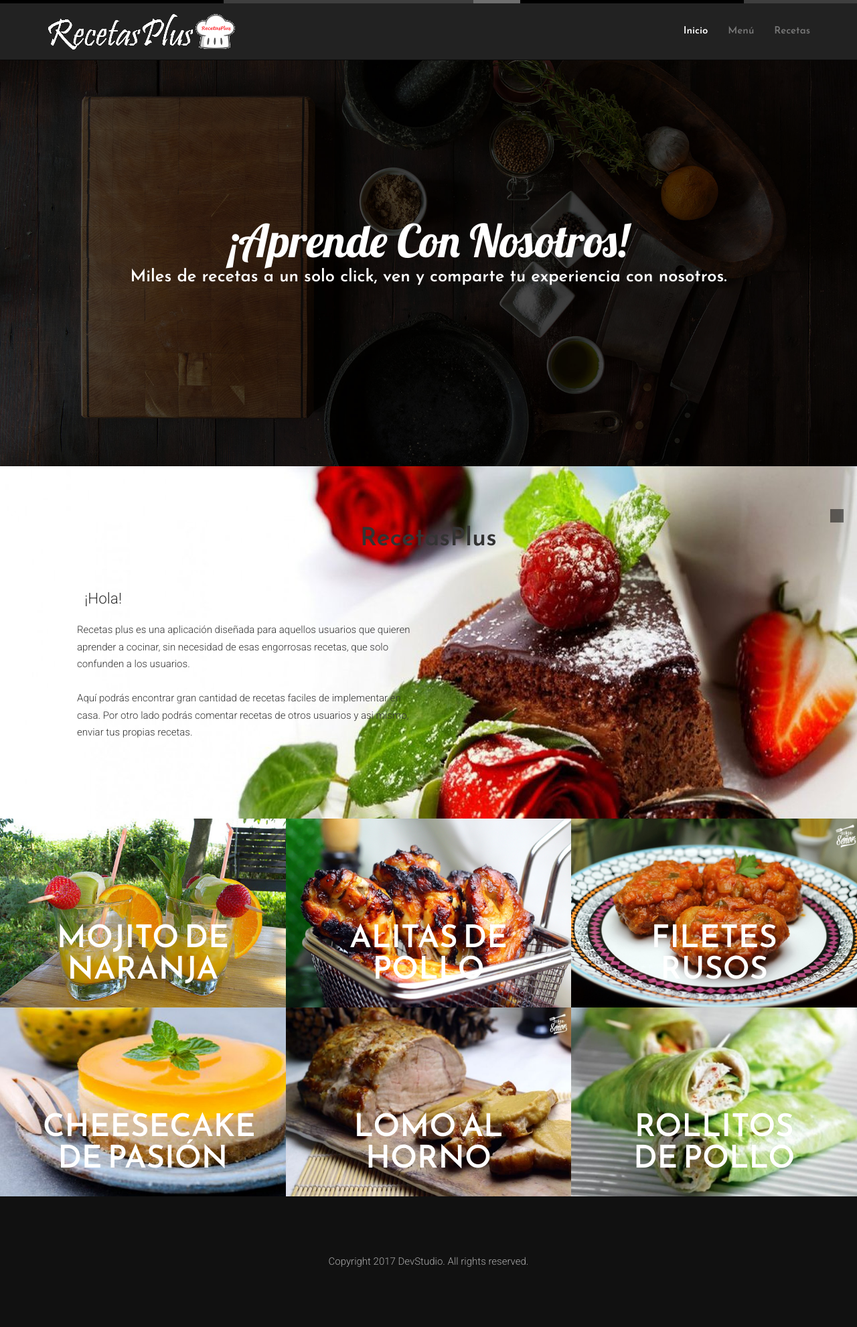
After one commit to MiguelMike93/PlusRecetas, a PHP site: page /index.php in a window 1280 px wide. The commit adds this page. Shown: the whole page at 67% size. Run offline with PHP 8.4, Linux system fonts and the light colour scheme.

Commit message:
Envio y recepcion de una variable(ID receta) por Post y Get para cargar receta

```diff
--- /dev/null
+++ b/RecetasPlus/index.php
@@ -0,0 +1,380 @@
+<!DOCTYPE html>
+<html lang="es">
+<head>
+<meta charset="UTF-8" />
+<meta http-equiv="Content-Type" content="text/html; charset=utf-8" />
+<meta name="viewport" content="width=device-width, initial-scale=1, maximum-scale=1, user-scalable=no">
+<title>RecetasPlus</title>
+
+<!-- Google fonts -->
+<link href='http://fonts.googleapis.com/css?family=Roboto:400,300,700' rel='stylesheet' type='text/css'>
+<link href='http://fonts.googleapis.com/css?family=Lobster' rel='stylesheet' type='text/css'>
+<link href='http://fonts.googleapis.com/css?family=Josefin+Sans:600' rel='stylesheet' type='text/css'>
+
+
+<!-- bootstrap -->
+<link rel="stylesheet" href="assets/bootstrap/css/bootstrap.min.css" />
+
+<!-- animate.css -->
+<link rel="stylesheet" href="assets/animate/animate.css" />
+<link rel="stylesheet" href="assets/animate/set.css" />
+
+<!-- gallery -->
+<link rel="stylesheet" href="assets/gallery/blueimp-gallery.min.css">
+
+<!-- favicon -->
+<link rel="shortcut icon" type="image/x-icon" href="/images/faviconRP.ico" />
+<link rel="icon" href="images/faviconRP.ico" type="image/x-icon">
+
+
+<link rel="stylesheet" href="assets/style.css">
+
+</head>
+
+<body>
+<div class="topbar animated fadeInLeftBig"></div>
+
+<!-- Header Starts -->
+<div class="navbar-wrapper">
+      <div class="container">
+
+        <div class="navbar navbar-inverse navbar-fixed-top" role="navigation" id="top-nav">
+          <div class="container">
+            <div class="navbar-header">
+              <!-- Logo Starts -->
+              <a class="navbar-brand" href="#home"><img src="images/Logo.png" alt="logo"></a>
+              <!-- #Logo Ends -->
+
+
+              <button type="button" class="navbar-toggle collapsed" data-toggle="collapse" data-target=".navbar-collapse">
+                <span class="sr-only">Toggle navigation</span>
+                <span class="icon-bar"></span>
+                <span class="icon-bar"></span>
+                <span class="icon-bar"></span>
+              </button>
+
+            </div>
+
+
+            <!-- Nav Starts -->
+            <div class="navbar-collapse  collapse">
+              <ul class="nav navbar-nav navbar-right scroll">
+                 <li class="active"><a href="#home">Inicio</a></li>
+                 <li ><a href="#menu">Menú</a></li>
+                 <li ><a href="#foods">Recetas</a></li>
+                 <!--<li ><a href="#partners">Partners</a></li>-->
+                 <!--<li ><a href="#contact">Contact</a></li>-->
+              </ul>
+            </div>
+            <!-- #Nav Ends -->
+
+          </div>
+        </div>
+
+      </div>
+    </div>
+<!-- #Header Starts -->
+
+
+
+
+<div id="home">
+<!-- Slider Starts -->
+<div class="banner">
+          <img src="images/back.jpg" alt="banner" class="img-responsive">
+          <div class="caption">
+            <div class="caption-wrapper">
+              <div class="caption-info">
+              <i class="fa fa-coffee fa-5x animated bounceInDown"></i>
+              <h1 class="animated bounceInUp">¡Aprende con Nosotros!</h1>
+              <p class="animated bounceInLeft">Miles de recetas a un solo click, ven y comparte tu experiencia con nosotros.</p>
+             <a href="#menu" class="explore animated bounceInDown"><i class="fa fa-angle-down  fa-3x"></i></a>
+              </div>
+            </div>
+          </div>
+</div>
+<!-- #Slider Ends -->
+</div>
+
+<!-- Cirlce Starts -->
+<div id="menu"  class="container spacer about">
+<h2 class="text-center wowload fadeInUp">RecetasPlus</h2>
+  <div class="row">
+  <div class="col-sm-6 wowload fadeInLeft">
+    <h4><i class="fa fa-camera-retro"></i> ¡Hola! </h4>
+    <p>Recetas plus es una aplicación diseñada para aquellos usuarios que quieren aprender a cocinar, sin necesidad de esas engorrosas recetas, que solo confunden a los usuarios.</p>
+    <p>Aquí podrás encontrar gran cantidad de recetas faciles de implementar en casa. Por otro lado podrás comentar recetas de otros usuarios y asi mismo, enviar tus propias recetas.</p>
+
+
+  </div>
+
+      <!-- menus -->
+
+
+
+  </div>
+  </div>
+
+
+</div>
+<!-- #Cirlce Ends -->
+
+
+<!-- works -->
+<div id="foods"  class=" clearfix grid">
+    <figure class="effect-oscar  wowload fadeInUp">
+        <img src="images/portfolio/1.jpg" alt="img01"/>
+        <figcaption>
+            <h2>Mojito de Naranja</h2>
+            <p>¿Te interesa? Síguenos...<br>
+              <?php
+              $var="holiii";
+              ?>
+            <a href="recipe1.php?variable=1">Ver más </a></p>
+        </figcaption>
+    </figure>
+     <figure class="effect-oscar  wowload fadeInUp">
+        <img src="images/portfolio/2.jpg" alt="img01"/>
+        <figcaption>
+            <h2>Alitas de Pollo</h2>
+            <p>¿Te interesa? Síguenos...<br>
+            <a href="recipe1.php?variable=2">Ver más</a></p>
+        </figcaption>
+    </figure>
+     <figure class="effect-oscar  wowload fadeInUp">
+        <img src="images/portfolio/3.jpg" alt="img01"/>
+        <figcaption>
+            <h2>Filetes Rusos</h2>
+            <p>¿Te interesa? Síguenos...<br>
+            <a href="recipe1.php?variable=3">Ver más</a></p>
+        </figcaption>
+    </figure>
+     <figure class="effect-oscar  wowload fadeInUp">
+        <img src="images/portfolio/4.jpg" alt="img01"/>
+        <figcaption>
+            <h2>Cheesecake de pasión</h2>
+            <p>¿Te interesa? Síguenos...<br>
+            <a href="recipe1.php?variable=4">Ver más</a></p>
+        </figcaption>
+    </figure>
+
+     <figure class="effect-oscar  wowload fadeInUp">
+        <img src="images/portfolio/5.jpg" alt="img01"/>
+        <figcaption>
+            <h2>Lomo al Horno</h2>
+            <p>¿Te interesa? Síguenos...<br>
+            <a href="recipe1.php?variable=5">Ver más</a></p>
+        </figcaption>
+    </figure>
+    <figure class="effect-oscar  wowload fadeInUp">
+        <img src="images/portfolio/6.jpg" alt="img01"/>
+        <figcaption>
+            <h2>Rollitos de pollo</h2>
+            <p>¿Te interesa? Síguenos...<br>
+            <a href="recipe1.php?variable=6">Ver más</a></p>
+        </figcaption>
+    </figure>
+
+
+
+
+
+</div>
+<!-- works -->
+<!--
+
+
+<div id="partners" class="container spacer ">
+  <h2 class="text-center  wowload fadeInUp">Some of our happy customers</h2>
+  <div class="clearfix">
+    <div class="col-sm-6 col-sm-offset-3">
+
+
+    <div id="carousel-testimonials" class="carousel slide testimonails  wowload fadeInRight" data-ride="carousel">
+    <div class="carousel-inner">
+      <div class="item active animated bounceInRight row">
+      <div class="animated slideInLeft col-xs-2"><img alt="portfolio" src="images/team/1.jpg" width="100" class="img-circle img-responsive"></div>
+      <div  class="col-xs-10">
+      <p> I must explain to you how all this mistaken idea of denouncing pleasure and praising pain was born and I will give you a complete account of the system, and expound the actual teachings of the great explorer of the truth, the master-builder of human happiness. </p>
+      <span>Angel Smith - <b>eshop Canada</b></span>
+      </div>
+      </div>
+      <div class="item  animated bounceInRight row">
+      <div class="animated slideInLeft col-xs-2"><img alt="portfolio" src="images/team/2.jpg" width="100" class="img-circle img-responsive"></div>
+      <div  class="col-xs-10">
+      <p>No one rejects, dislikes, or avoids pleasure itself, because it is pleasure, but because those who do not know how to pursue pleasure rationally encounter consequences that are extremely painful.</p>
+      <span>John Partic - <b>Crazy Pixel</b></span>
+      </div>
+      </div>
+      <div class="item  animated bounceInRight row">
+      <div class="animated slideInLeft  col-xs-2"><img alt="portfolio" src="images/team/3.jpg" width="100" class="img-circle img-responsive"></div>
+      <div  class="col-xs-10">
+      <p>On the other hand, we denounce with righteous indignation and dislike men who are so beguiled and demoralized by the charms of pleasure of the moment, so blinded by desire, that they cannot foresee the pain and trouble that are bound to ensue.</p>
+      <span>Harris David - <b>Jet London</b></span>
+      </div>
+      </div>
+  </div>
+  -->
+
+   <!-- Indicators -->
+   <!--
+    <ol class="carousel-indicators">
+    <li data-target="#carousel-testimonials" data-slide-to="0" class="active"></li>
+    <li data-target="#carousel-testimonials" data-slide-to="1"></li>
+    <li data-target="#carousel-testimonials" data-slide-to="2"></li>
+    </ol>
+    -->
+    <!-- Indicators -->
+  </div>
+
+
+
+    </div>
+  </div>
+
+
+<!-- team -->
+<!--
+<h3 class="text-center  wowload fadeInUp">Our Chefs</h3>
+<p class="text-center  wowload fadeInLeft">Our chefs that is making everything possible</p>
+<div class="row grid team  wowload fadeInUpBig">
+  <div class=" col-sm-3 col-xs-6">
+  <figure class="effect-chico">
+        <img src="images/team/8.jpg" alt="img01" class="img-responsive" />
+        <figcaption>
+            <p><b>Barbara Husto</b><br>Senior Chef</p>
+        </figcaption>
+    </figure>
+    </div>
+
+    <div class=" col-sm-3 col-xs-6">
+  <figure class="effect-chico">
+        <img src="images/team/10.jpg" alt="img01"/>
+        <figcaption>
+            <p><b>Barbara Husto</b><br>Chef</p>
+        </figcaption>
+    </figure>
+    </div>
+
+    <div class=" col-sm-3 col-xs-6">
+  <figure class="effect-chico">
+        <img src="images/team/12.jpg" alt="img01"/>
+        <figcaption>
+            <p><b>Barbara Husto</b><br>Asst Chef</p>
+        </figcaption>
+    </figure>
+    </div>
+
+    <div class=" col-sm-3 col-xs-6">
+  <figure class="effect-chico">
+        <img src="images/team/17.jpg" alt="img01"/>
+        <figcaption>
+            <p><b>Barbara Husto</b><br>Asst Chef</p>
+        </figcaption>
+    </figure>
+    </div>
+
+
+</div>
+-->
+<!-- team -->
+
+</div>
+
+<!-- About Starts -->
+<!--
+<div class="highlight-info">
+<div class="overlay spacer">
+<div class="container">
+<div class="row text-center  wowload fadeInDownBig">
+  <div class="col-sm-3 col-xs-6">
+  <i class="fa fa-smile-o  fa-5x"></i><h4>24152 Clients</h4>
+  </div>
+  <div class="col-sm-3 col-xs-6">
+  <i class="fa fa-thumbs-up  fa-5x"></i><h4>25 Variety</h4>
+  </div>
+  <div class="col-sm-3 col-xs-6">
+  <i class="fa fa-history  fa-5x"></i><h4>15 yrs old</h4>
+  </div>
+  <div class="col-sm-3 col-xs-6">
+  <i class="fa fa-map-marker fa-5x"></i><h4>2 Locations</h4>
+  </div>
+</div>
+</div>
+</div>
+</div>
+-->
+<!-- About Ends -->
+
+<!--Contact Starts-->
+<!--
+<div id="contact" class="spacer">
+<div class="container contactform center">
+<h2 class="text-center  wowload fadeInUp">Reservation</h2>
+  <div class="row wowload fadeInLeftBig">
+      <div class="col-sm-6 col-sm-offset-3 col-xs-12">
+        <input type="text" placeholder="Name">
+        <input type="text" placeholder="Company">
+        <textarea rows="5" placeholder="Message"></textarea>
+        <button class="btn btn-primary"><i class="fa fa-paper-plane"></i> Send</button>
+      </div>
+  </div>
+
+
+</div>
+
+</div>
+<div id="map"></div>
+-->
+
+<!--Contact Ends-->
+
+<!-- Footer Starts -->
+<div class="footer text-center spacer">
+
+Copyright 2017 DevStudio. All rights reserved.
+</div>
+<!-- # Footer Ends -->
+<a href="#home" class="gototop "><i class="fa fa-angle-up  fa-3x"></i></a>
+
+
+
+
+
+<!-- The Bootstrap Image Gallery lightbox, should be a child element of the document body -->
+<div id="blueimp-gallery" class="blueimp-gallery blueimp-gallery-controls">
+    <!-- The container for the modal slides -->
+    <div class="slides"></div>
+    <!-- Controls for the borderless lightbox -->
+    <h3 class="title">Title</h3>
+    <a class="prev">‹</a>
+    <a class="next">›</a>
+    <a class="close">×</a>
+    <!-- The modal dialog, which will be used to wrap the lightbox content -->
+</div>
+
+
+
+<!-- jquery -->
+<script src="assets/jquery.js"></script>
+
+<!-- wow script -->
+<script src="assets/wow/wow.min.js"></script>
+
+
+<!-- boostrap -->
+<script src="assets/bootstrap/js/bootstrap.js" type="text/javascript" ></script>
+
+<!-- jquery mobile -->
+<script src="assets/mobile/touchSwipe.min.js"></script>
+<script src="assets/respond/respond.js"></script>
+
+<!-- gallery -->
+<script src="assets/gallery/jquery.blueimp-gallery.min.js"></script>
+
+
+<!-- custom script -->
+<script src="assets/script.js"></script>
+
+</body>
+</html>
```
Also changed, not shown: RecetasPlus/recipe1.php (+7 -1 lines).
